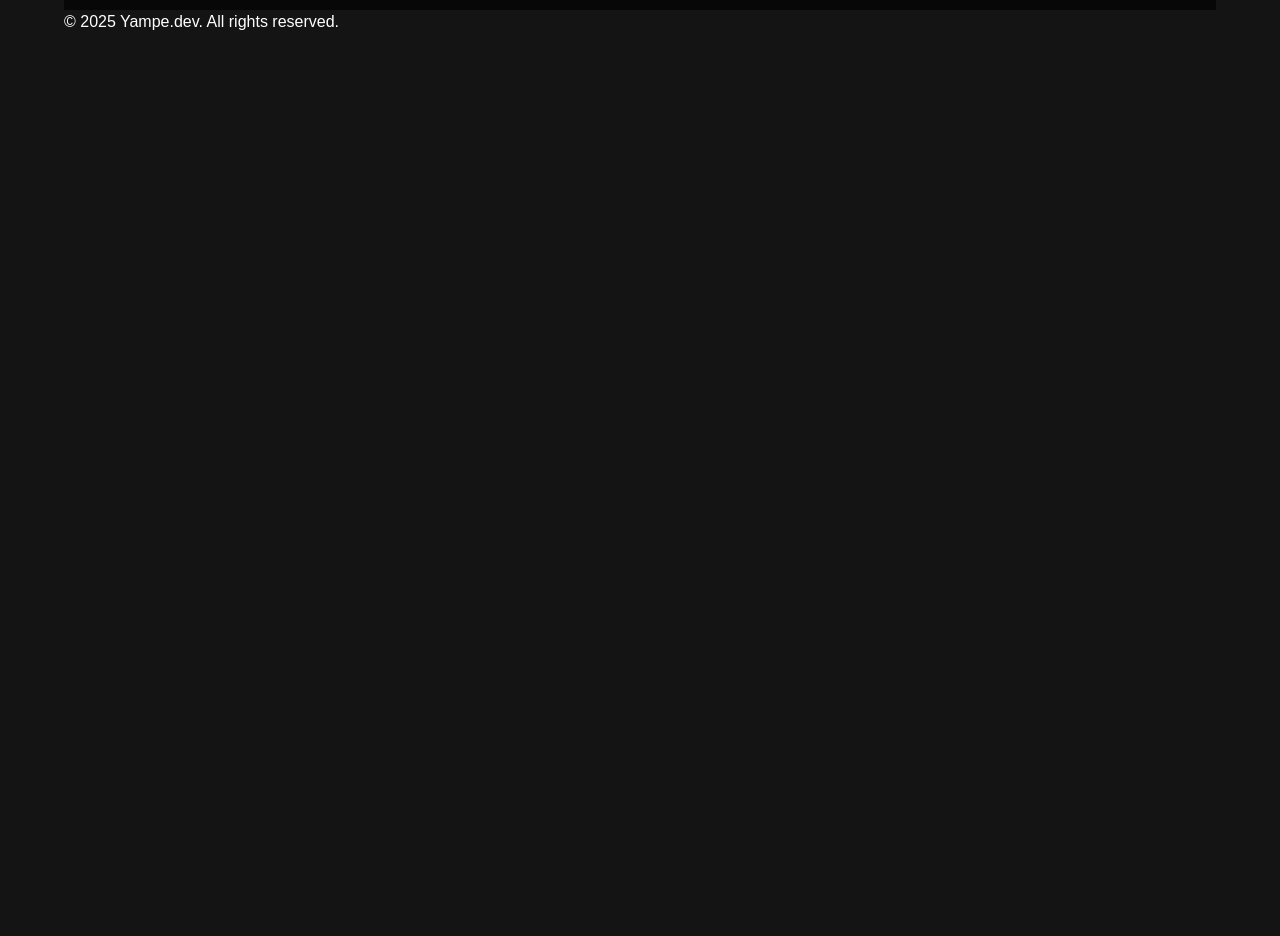
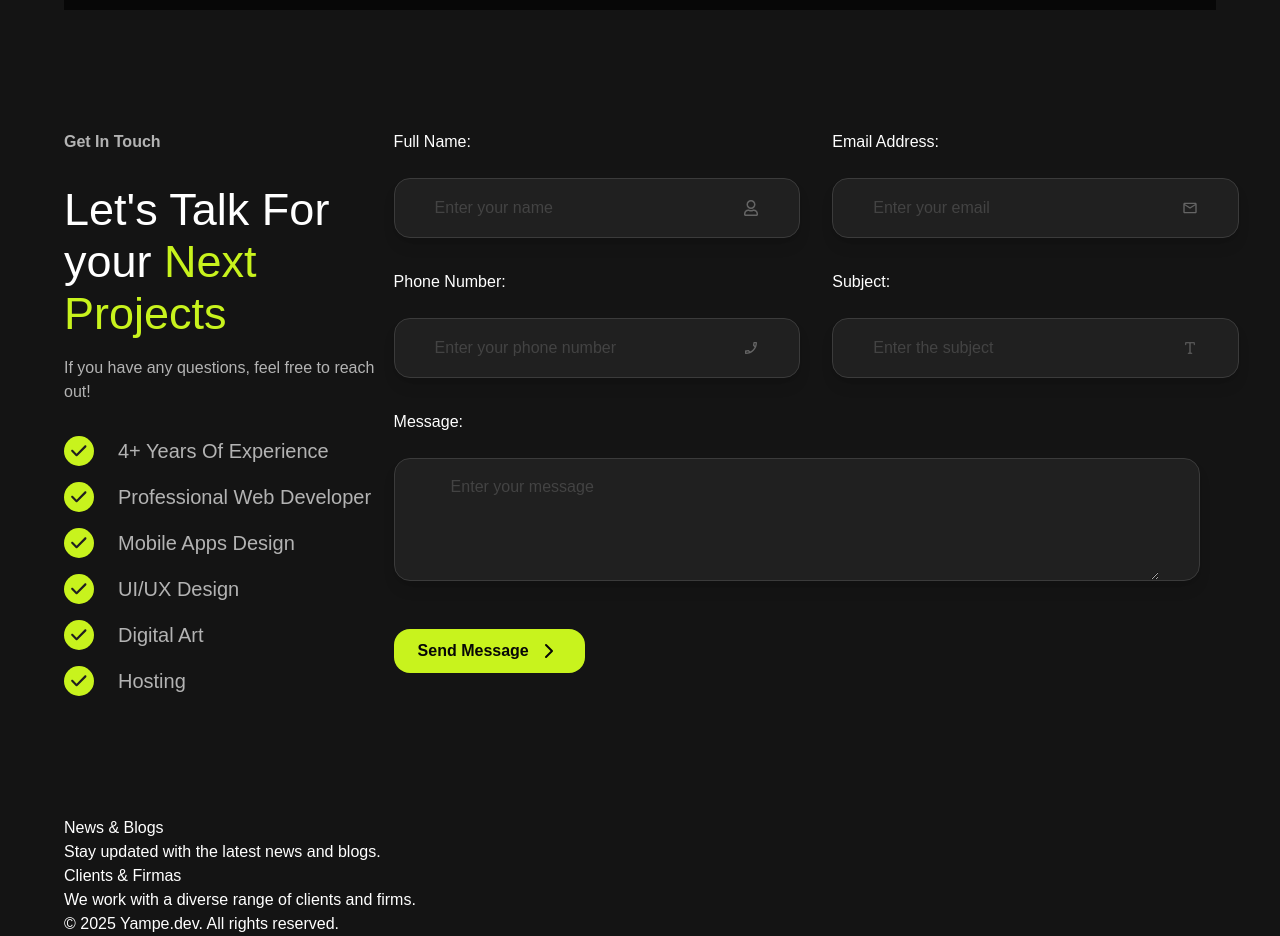
Before and after one commit to Yamil-Pedroso/yampe-devv1, a React (Vite) app: page / in a window 1280 px wide. Shown: the part 7860-8796 px from the top of the page. Before the commit the page ends 7894 px from the top, so only its background shows below. Built offline with nearby package versions, Linux system fonts and the light colour scheme.

Commit message:
Fix textarea element in Get in Touch comp

```diff
--- /dev/null
+++ b/src/components/clients-&-firmas/ClientsAndFirmas.tsx
@@ -0,0 +1,12 @@
+import React from "react";
+
+const ClientsAndFirmas = () => {
+  return (
+    <div>
+      <h2>Clients & Firmas</h2>
+      <p>We work with a diverse range of clients and firms.</p>
+    </div>
+  );
+};
+
+export default ClientsAndFirmas;
--- a/src/components/common/buttons/Button.tsx
+++ b/src/components/common/buttons/Button.tsx
@@ -14,7 +14,7 @@ const Button: React.FC<ButtonProps> = ({
   className,
 }) => {
   const buttonClassName =
-    "flex items-center justify-center px-4 rounded-[1rem] bg-[var(--element-bg-color)] text-[var(--font-btn-color)]" +
+    "flex items-center justify-center rounded-2xl px-4 bg-[var(--element-bg-color)] text-[var(--font-btn-color)]" +
     (className ? ` ${className}` : "");
 
   if (href) {
--- /dev/null
+++ b/src/components/get-in-touch/GetInTouch.tsx
@@ -0,0 +1,138 @@
+import ElementContainer from "@/components/common/element-container/ElementContainer";
+import { FaRegUser } from "react-icons/fa";
+import { MdOutlineEmail, MdOutlinePhoneEnabled } from "react-icons/md";
+import { RxText } from "react-icons/rx";
+import { getInTouchData } from "@/data/getInTouchData";
+import Button from "@/components/common/buttons/Button";
+import { ChevronRight } from "lucide-react";
+
+const GetInTouch = () => {
+  const { header, description } = getInTouchData;
+  return (
+    <section className="flex justify-center mt-30">
+      <div className="flex flex-col gap-4 max-w-[30%]">
+        <h2 className="text-color4 font-bold">{header}</h2>
+        <p className="text-[2.8125rem] max-w-[45rem] text-base/13 mt-3.5">
+          Let's Talk For your{" "}
+          <span className="text-color0 ">Next Projects</span>
+        </p>
+        <p className="text-color4">{description}</p>
+
+        <div>
+          <ul className="flex flex-col gap-4 mt-4">
+            {getInTouchData.servicesTags?.map((service, index) => (
+              <li key={index} className="flex items-center">
+                <div className="flex justify-center items-center w-[1.875rem] h-[1.875rem] rounded-full bg-color0 overflow-hidden">
+                  <service.icon className="text-bg1-color text-[1.1rem]" />
+                </div>
+                <span className="ml-6 text-color4 text-[20px]">
+                  {service.text}
+                </span>
+              </li>
+            ))}
+          </ul>
+        </div>
+      </div>
+
+      <form action="" className="flex flex-col gap-8 mx-4 max-w-[70%]">
+        <div className="flex gap-8">
+          <div className="flex flex-col gap-6">
+            <label htmlFor="name">Full Name:</label>
+            <ElementContainer
+              border
+              className="flex justify-between items-center px-10 w-[25.4163rem] h-[3.75rem] rounded-2xl shadow-lg bg-bg1-color"
+            >
+              <input
+                type="text"
+                id="name"
+                name="name"
+                placeholder="Enter your name"
+                className="text-color3"
+                required
+              />
+              <FaRegUser className="text-color3" />
+            </ElementContainer>
+          </div>
+          <div className="flex flex-col gap-6">
+            <label htmlFor="email">Email Address:</label>
+            <ElementContainer
+              border
+              className="flex justify-between items-center px-10  w-[25.4163rem] h-[3.75rem] rounded-2xl shadow-lg bg-bg1-color"
+            >
+              <input
+                type="email"
+                id="email"
+                name="email"
+                placeholder="Enter your email"
+                className="text-color3"
+                required
+              />
+              <MdOutlineEmail className="text-color3" />
+            </ElementContainer>
+          </div>
+        </div>
+
+        {/*phone number and subject */}
+        <div className="flex  gap-8">
+          <div className="flex flex-col gap-6">
+            <label htmlFor="phone">Phone Number:</label>
+            <ElementContainer
+              border
+              className="flex justify-between items-center px-10  w-[25.4163rem] h-[3.75rem] rounded-2xl shadow-lg bg-bg1-color"
+            >
+              <input
+                type="tel"
+                id="phone"
+                name="phone"
+                placeholder="Enter your phone number"
+                className="text-color3"
+                required
+              />
+              <MdOutlinePhoneEnabled className="text-color3" />
+            </ElementContainer>
+          </div>
+          <div className="flex flex-col gap-6">
+            <label htmlFor="subject">Subject:</label>
+            <ElementContainer
+              border
+              className="flex justify-between items-center px-10  w-[25.4163rem] h-[3.75rem] rounded-2xl shadow-lg bg-bg1-color"
+            >
+              <input
+                type="text"
+                id="subject"
+                name="subject"
+                placeholder="Enter the subject"
+                className="text-color3"
+                required
+              />
+              <RxText className="text-color3" />
+            </ElementContainer>
+          </div>
+        </div>
+        <div className="flex flex-col gap-6">
+          <label htmlFor="message">Message:</label>
+          <ElementContainer
+            border
+            className="items-center px-10 h-[123px] rounded-2xl shadow-lg bg-bg1-color"
+          >
+            <textarea
+              id="message"
+              name="message"
+              placeholder="Enter your message"
+              className="w-full h-full bg-transparent outline-none p-4 text-color3"
+              required
+            />
+          </ElementContainer>
+        </div>
+        <div>
+          <Button className="mt-4 px-6 py-2.5 font-bold">
+            Send Message
+            <ChevronRight className="ml-2" />
+          </Button>
+        </div>
+      </form>
+    </section>
+  );
+};
+
+export default GetInTouch;
--- /dev/null
+++ b/src/components/news-&-blogs/NewsAndBlogs.tsx
@@ -0,0 +1,12 @@
+import React from "react";
+
+const NewsAndBlogs = () => {
+  return (
+    <section className="mt-30">
+      <h2>News & Blogs</h2>
+      <p>Stay updated with the latest news and blogs.</p>
+    </section>
+  );
+};
+
+export default NewsAndBlogs;
--- /dev/null
+++ b/src/data/getInTouchData.ts
@@ -0,0 +1,15 @@
+import { GetInTouchData } from "@/types/Types";
+import { FaCheck } from "react-icons/fa6";
+
+export const getInTouchData: GetInTouchData = {
+  header: "Get In Touch",
+  description: "If you have any questions, feel free to reach out!",
+  servicesTags: [
+    { text: "4+ Years Of Experience", icon: FaCheck },
+    { text: "Professional Web Developer", icon: FaCheck },
+    { text: "Mobile Apps Design", icon: FaCheck },
+    { text: "UI/UX Design", icon: FaCheck },
+    { text: "Digital Art", icon: FaCheck },
+    { text: "Hosting", icon: FaCheck },
+  ],
+};
--- a/src/routes/index.tsx
+++ b/src/routes/index.tsx
@@ -6,6 +6,9 @@ import Services from "@/components/services/Services";
 import Skills from "@/components/skills/Skills";
 import Works from "@/components/works/Works";
 import Testimonials from "@/components/testimonials/Testimonials";
+import GetInTouch from "@/components/get-in-touch/GetInTouch";
+import NewsAndBlogs from "@/components/news-&-blogs/NewsAndBlogs";
+import ClientsAndFirmas from "@/components/clients-&-firmas/ClientsAndFirmas";
 
 export const Route = createFileRoute("/")({
   component: Home,
@@ -21,6 +24,9 @@ function Home() {
       <Skills />
       <Works />
       <Testimonials />
+      <GetInTouch />
+      <NewsAndBlogs />
+      <ClientsAndFirmas />
     </div>
   );
 }
--- a/src/types/Types.ts
+++ b/src/types/Types.ts
@@ -116,4 +116,8 @@ export interface TestimonialsData extends CommonContent {
   }[];
 }
 
+export interface GetInTouchData extends CommonContent {
+  servicesTags?: { text: string; icon: string | IconType }[];
+}
+
 export default menuItems;
```
